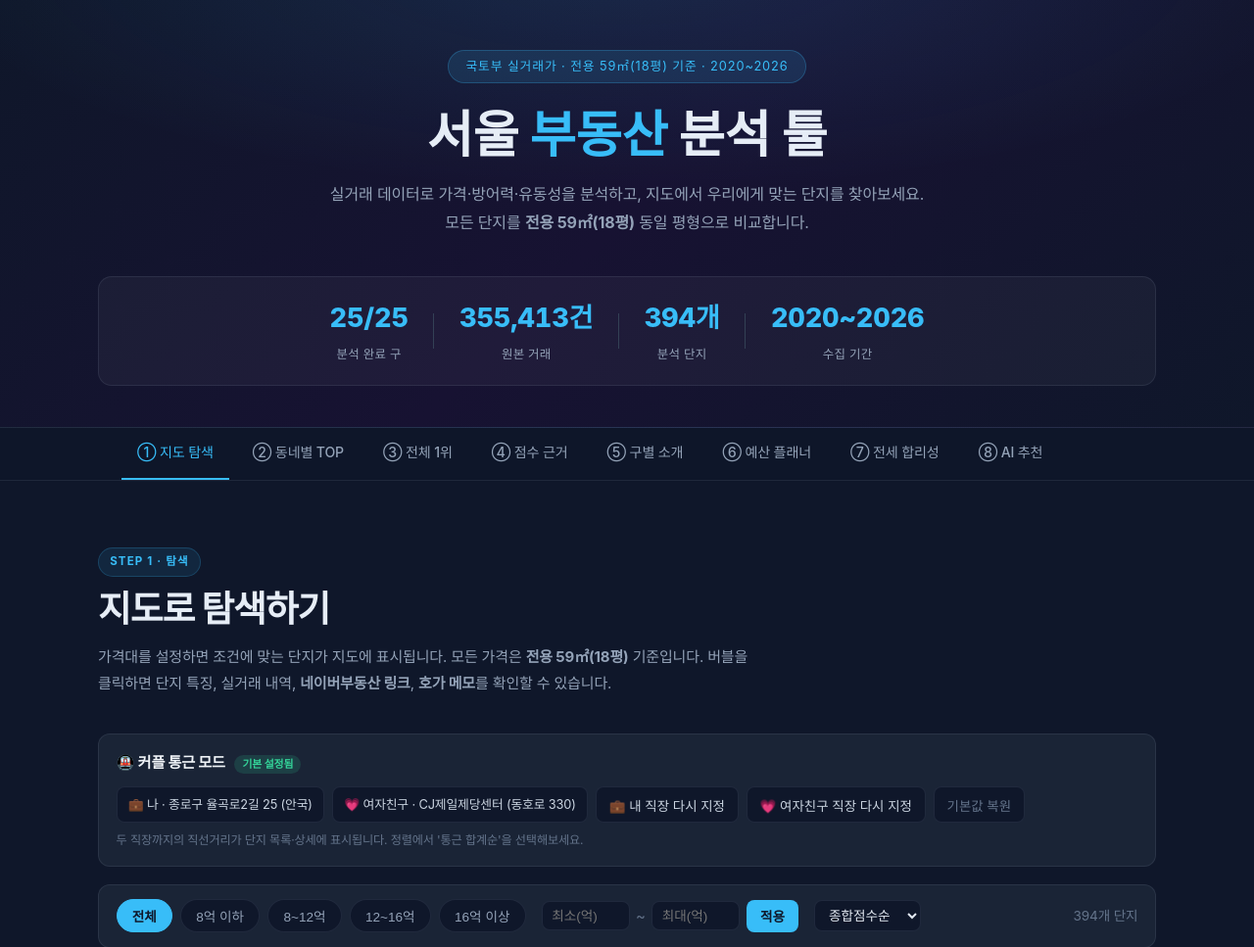
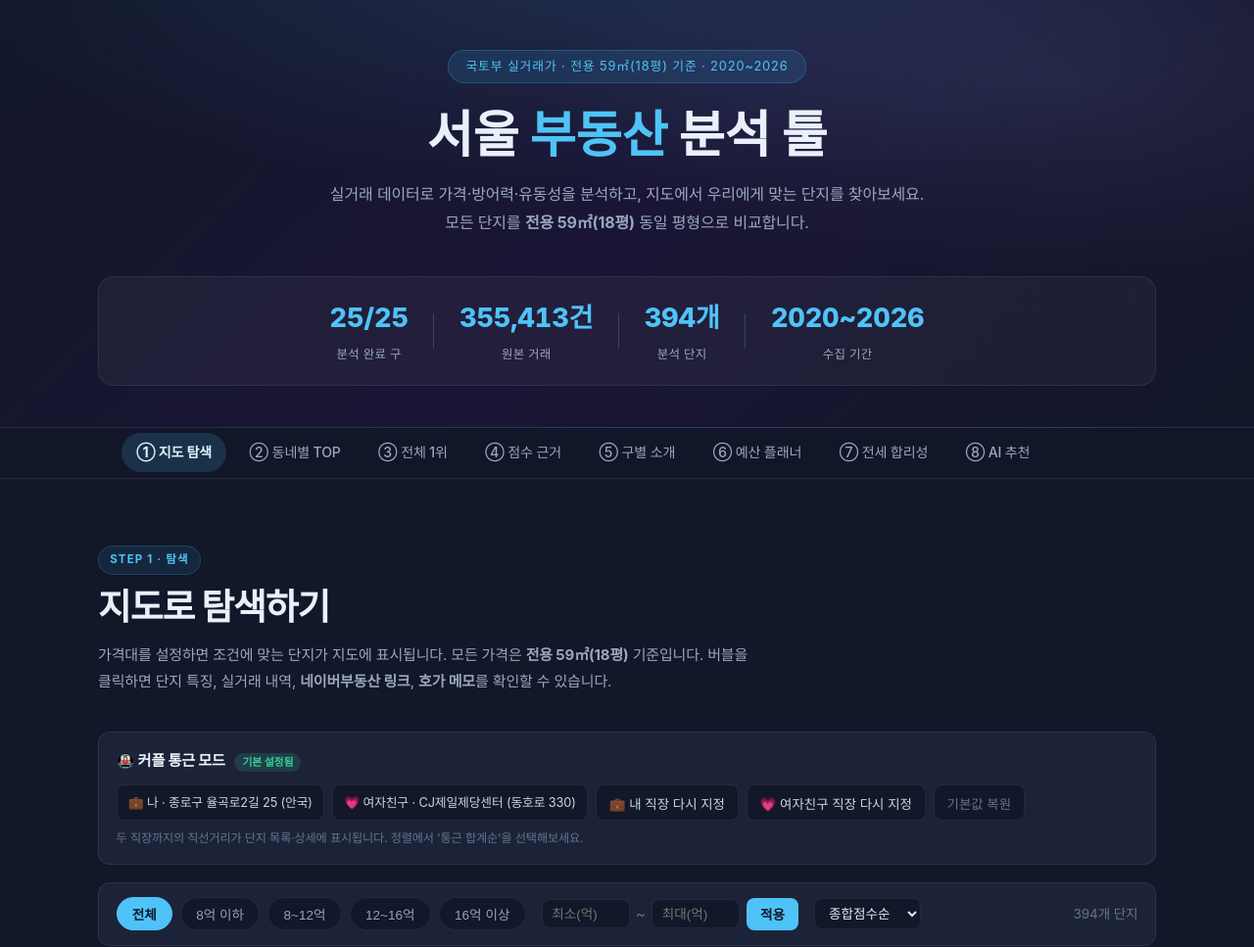
Before and after one commit to jiuk96/realestate_analysis_tool, a Flask app: page / in a window 1280 px wide. Shown: the top 967 px of the page at 98% size. Run offline with Flask 3, Linux system fonts and the light colour scheme; some libraries are stand-ins or nearby versions; some web fonts are replaced.

Commit message:
동네별·전세 페이지에 구 내 가격 필터 + UI 친화 리프레시
가격 필터:
- ②동네별: 최근 실거래가 기준 칩(8/12/16억 경계) + 직접 입력 — 구 안에서
  예산대만 좁혀보기. 필터 중엔 "가격대 내 N개 (전체 M개)" 표기.
- ⑦전세: 전세 중앙값 기준 칩(3/5/7억 경계) + 직접 입력. 모드(맞춤/합리성)와
  독립적으로 동작. 빈 결과엔 "필터를 넓혀보세요" 안내.
- initPriceFilterBar 공통 헬퍼로 두 페이지가 같은 컴포넌트 재사용.

UI 리프레시(사용자친화 톤):
- 팔레트: 차가운 남색 → 보랏빛 도는 따뜻한 딥네이비(--bg 계열), 액센트를
  부드러운 하늘색(#4fc3f7)으로. 하드코딩된 배경 30곳을 var(--bg)로 통일.
- 내비게이션 밑줄 탭 → 알약형 탭(활성 배경 하이라이트), 구 칩도 알약형.
- 라운드 확대(--r 16/12/24), 히어로 그라데이션에 보라 라이트 추가,
  필터 바는 라벨 붙은 카드형(.filter-bar-soft).

Co-Authored-By: Claude Fable 5 <noreply@anthropic.com>
Claude-Session: https://claude.ai/code/session_01RYwhTU4n4WZ8hT92X6BPxQ

```diff
--- a/web/static/style.css
+++ b/web/static/style.css
@@ -1,21 +1,22 @@
 /* ── 리셋 & 변수 ────────────────────────────────────────── */
 *, *::before, *::after { box-sizing: border-box; margin: 0; padding: 0; }
 :root {
-  --bg:     #0f172a;
-  --bg-soft:#131c30;   /* 카드/표면용 살짝 밝은 배경 */
-  --bg2:    #1a2436;
-  --bg3:    #334155;
-  --accent: #38bdf8;
-  --acc2:   #818cf8;
+  /* 팔레트: 차가운 남색 → 살짝 보랏빛이 도는 따뜻한 딥네이비 (부드러운 인상) */
+  --bg:     #121729;
+  --bg-soft:#161c31;   /* 카드/표면용 살짝 밝은 배경 */
+  --bg2:    #1c2338;
+  --bg3:    #3a4460;
+  --accent: #4fc3f7;
+  --acc2:   #a5b4fc;
   --gold:   #fbbf24;
   --green:  #34d399;
   --red:    #f87171;
-  --text:   #e6edf6;
-  --text2:  #94a3b8;
-  --text3:  #64748b;   /* 가장 옅은 보조 텍스트 */
-  --r:      14px;      /* 카드 기본 라운드 */
-  --r-sm:   10px;      /* 작은 요소(칩·인풋) */
-  --r-lg:   20px;      /* 큰 히어로/패널 */
+  --text:   #eaf0f9;
+  --text2:  #9aa8bd;
+  --text3:  #6b7891;   /* 가장 옅은 보조 텍스트 */
+  --r:      16px;      /* 카드 기본 라운드 (둥글수록 친근) */
+  --r-sm:   12px;      /* 작은 요소(칩·인풋) */
+  --r-lg:   24px;      /* 큰 히어로/패널 */
   /* 부드러운 hairline 테두리 + 은은한 그림자로 깊이감 (당근/유튜브 느낌) */
   --border:        rgba(148,163,184,.13);
   --border-strong: rgba(148,163,184,.24);
@@ -39,8 +40,9 @@ body {
 .hero {
   position: relative;
   background:
-    radial-gradient(1200px 400px at 50% -10%, rgba(56,189,248,.13), transparent 60%),
-    linear-gradient(135deg, #0f172a 0%, #171232 50%, #0f172a 100%);
+    radial-gradient(1200px 400px at 50% -10%, rgba(79,195,247,.14), transparent 60%),
+    radial-gradient(800px 300px at 85% 20%, rgba(165,180,252,.09), transparent 65%),
+    linear-gradient(135deg, #121729 0%, #1a1535 50%, #121729 100%);
   padding: 4.5rem 1.5rem 3.5rem;
   text-align: center;
   border-bottom: 1px solid var(--border);
@@ -92,7 +94,7 @@ body {
   position: sticky;
   top: 0;
   z-index: 100;
-  background: rgba(15,23,42,.92);
+  background: rgba(18,23,41,.9);
   backdrop-filter: blur(12px);
   border-bottom: 1px solid var(--border);
 }
@@ -110,13 +112,14 @@ body {
   text-decoration: none;
   font-size: .88rem;
   font-weight: 500;
-  padding: .85rem 1rem;
-  border-bottom: 2px solid transparent;
+  padding: .5rem .95rem;
+  margin: .35rem 0;
+  border-radius: 999px;   /* 알약형 탭 — 친근한 톤 */
   white-space: nowrap;
-  transition: color .2s, border-color .2s;
+  transition: color .2s, background .2s;
 }
-.nav-link:hover { color: var(--text); }
-.nav-link.active { color: var(--accent); border-bottom-color: var(--accent); }
+.nav-link:hover { color: var(--text); background: rgba(148,163,184,.08); }
+.nav-link.active { color: #dff4ff; background: rgba(79,195,247,.16); font-weight: 700; }
 
 /* ── 섹션 ───────────────────────────────────────────────── */
 .section { padding: 4.25rem 1.5rem; }
@@ -630,7 +633,7 @@ body {
 }
 .price-chips { display: flex; flex-wrap: wrap; gap: .5rem; }
 .price-chip {
-  background: #0f172a; color: #94a3b8; border: 1px solid var(--border);
+  background: var(--bg); color: #94a3b8; border: 1px solid var(--border);
   border-radius: 999px; padding: .38rem .95rem; font-size: .85rem;
   cursor: pointer; transition: all .15s;
 }
@@ -638,7 +641,7 @@ body {
 .price-chip.active { background: var(--accent); color: #0f172a; border-color: var(--accent); font-weight: 700; }
 .price-custom { display: flex; align-items: center; gap: .4rem; }
 .price-custom input {
-  width: 90px; background: #0f172a; border: 1px solid var(--border); color: #e2e8f0;
+  width: 90px; background: var(--bg); border: 1px solid var(--border); color: #e2e8f0;
   border-radius: 8px; padding: .4rem .6rem; font-size: .85rem;
 }
 .price-tilde { color: #64748b; }
@@ -815,7 +828,7 @@ body {
 .apt-bubble-price { font-size: .82rem; font-weight: 800; }
 
 .explorer-sort {
-  background: #0f172a; color: #e2e8f0; border: 1px solid var(--border);
+  background: var(--bg); color: #e2e8f0; border: 1px solid var(--border);
   border-radius: 8px; padding: .4rem .6rem; font-size: .85rem; cursor: pointer;
 }
 .ep-back {
@@ -887,7 +900,7 @@ body { font-family: 'Pretendard Variable', Pretendard, -apple-system, BlinkMacSy
 .budget-note { color: #64748b; font-size: .72rem; margin-top: .45rem; }
 .couple-commute-row { display: flex; flex-wrap: wrap; gap: .5rem; }
 .commute-btn {
-  background: #0f172a; color: #cbd5e1; border: 1px solid var(--border); border-radius: 8px;
+  background: var(--bg); color: #cbd5e1; border: 1px solid var(--border); border-radius: 8px;
   padding: .45rem .8rem; font-size: .84rem; cursor: pointer; transition: all .15s;
 }
 .commute-btn:hover { border-color: var(--accent); color: var(--accent); }
@@ -1025,7 +1038,7 @@ details.budget-fold .legal-hint { font-weight: 500; }
 @media (max-width: 720px) { .br-stats { grid-template-columns: 1fr 1fr; } }
 .couple-box-wide { margin-bottom: 1.1rem; }
 .couple-badge { background: rgba(52,211,153,.15); color: #34d399; font-size: .68rem; padding: .15rem .5rem; border-radius: 999px; margin-left: .4rem; font-weight: 600; }
-.commute-preset { color: #cbd5e1; font-size: .8rem; background: #0f172a; border: 1px solid var(--border); border-radius: 8px; padding: .4rem .7rem; }
+.commute-preset { color: #cbd5e1; font-size: .8rem; background: var(--bg); border: 1px solid var(--border); border-radius: 8px; padding: .4rem .7rem; }
 @media (max-width: 960px) { .budget-grid { grid-template-columns: 1fr; } }
 
 /* ── 예산 플래너 확장 (증여/세금/차트) ─────────────────── */
```
Also changed, not shown: other parts of web/static/style.css (+41 -31 lines), web/static/dashboard.js (+53 -8 lines), web/templates/jeonse.html (+18 -0 lines), web/templates/rankings.html (+18 -0 lines).
